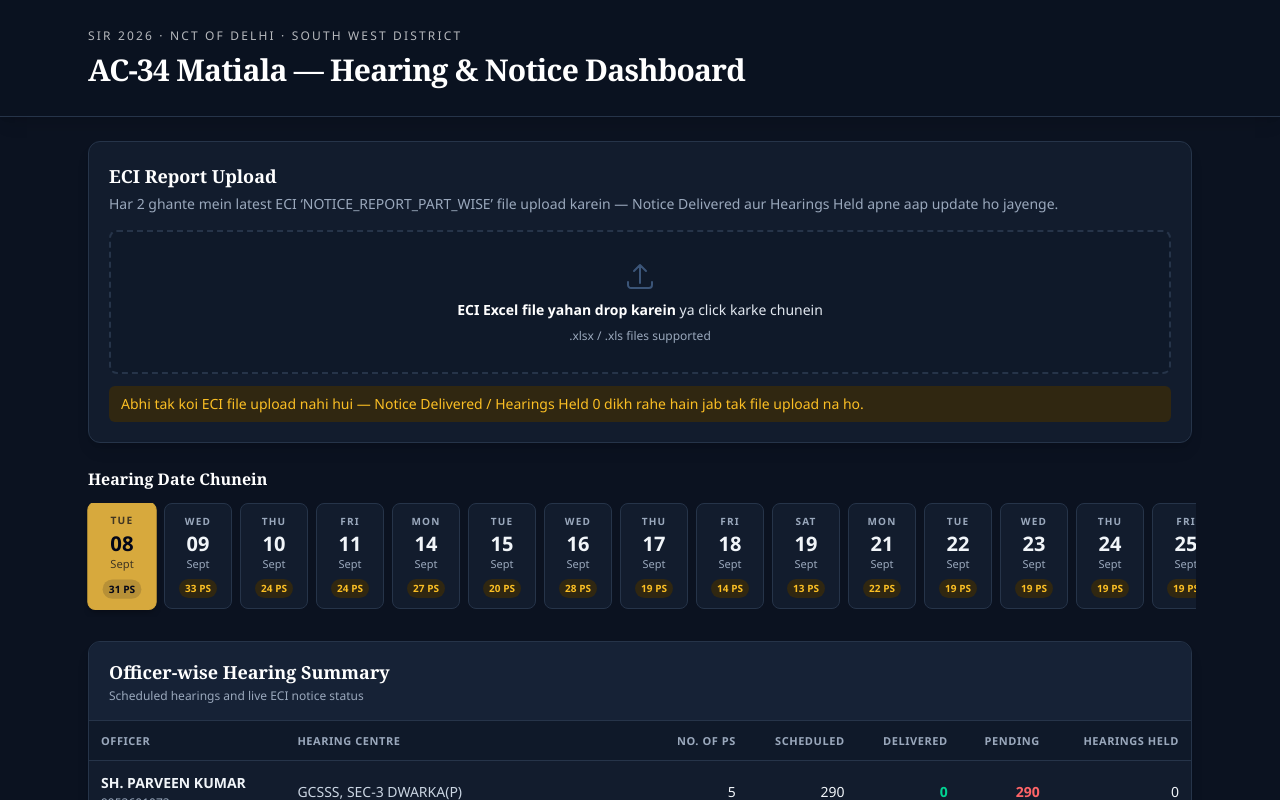
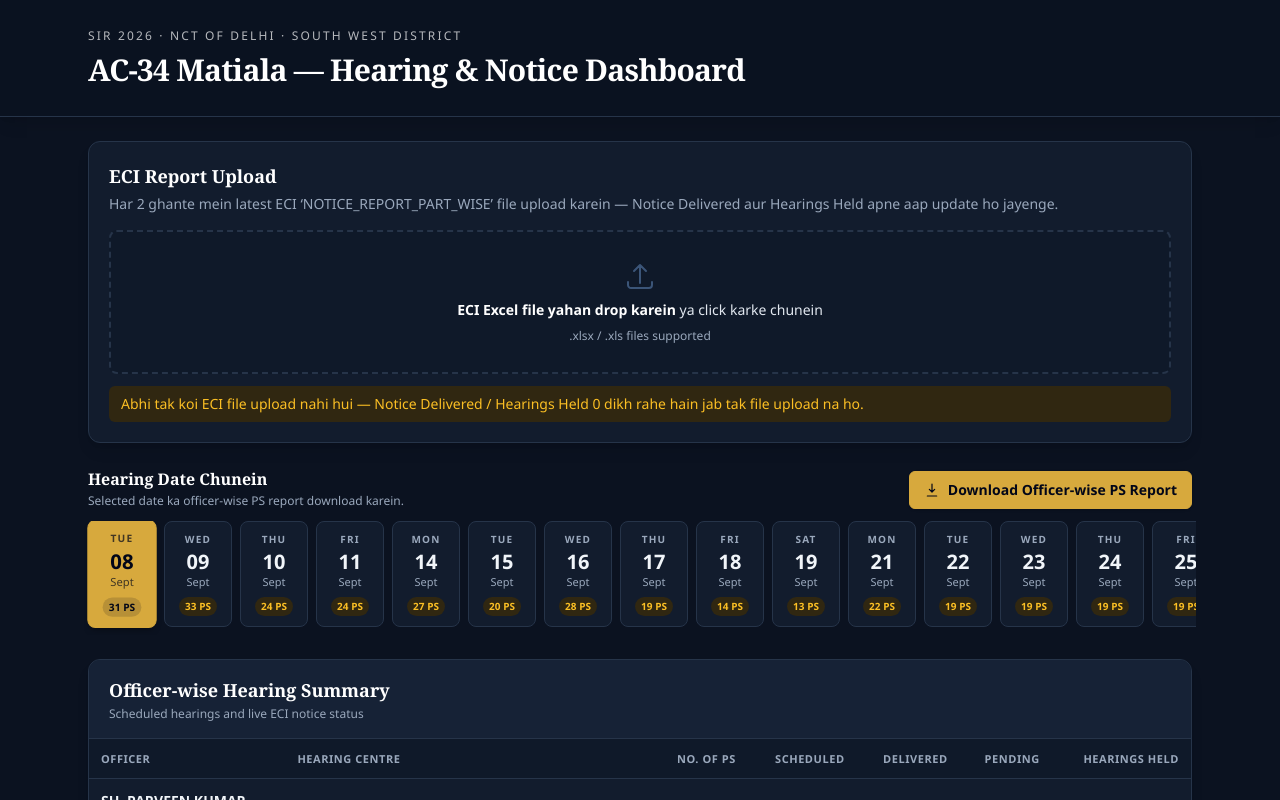
Before and after one commit to anacambridge-max/matiala_dashboard, a Next.js app: page / in a window 1280 px wide. Shown: the top 800 px of the page. Built offline with nearby package versions, Linux system fonts and the light colour scheme.

Commit message:
Add selected-date officer-wise PS-wise Excel download

```diff
--- a/src/app/page.tsx
+++ b/src/app/page.tsx
@@ -5,6 +5,7 @@ import UploadPanel from "@/components/UploadPanel";
 import DateSelector from "@/components/DateSelector";
 import OfficerSummaryTable from "@/components/OfficerSummaryTable";
 import PsDetailTable from "@/components/PsDetailTable";
+import DownloadReportButton from "@/components/DownloadReportButton";
 import { computeDashboard, HEARING_DATES } from "@/lib/computeDashboard";
 import {
   getEciDatasetServerSnapshot,
@@ -67,9 +68,17 @@ export default function Home() {
         <UploadPanel currentDataset={eciDataset} onLoaded={handleLoaded} />
 
         <section>
-          <h2 className="font-serif text-base font-semibold text-white mb-3">
-            Hearing Date Chunein
-          </h2>
+          <div className="flex flex-wrap items-end justify-between gap-3 mb-3">
+            <div>
+              <h2 className="font-serif text-base font-semibold text-white">
+                Hearing Date Chunein
+              </h2>
+              <p className="text-xs text-ink-soft mt-0.5">
+                Selected date ka officer-wise PS report download karein.
+              </p>
+            </div>
+            <DownloadReportButton selectedDate={selectedDate} rows={result.psDetails} />
+          </div>
           <DateSelector
             dates={HEARING_DATES}
             selected={selectedDate}
```
